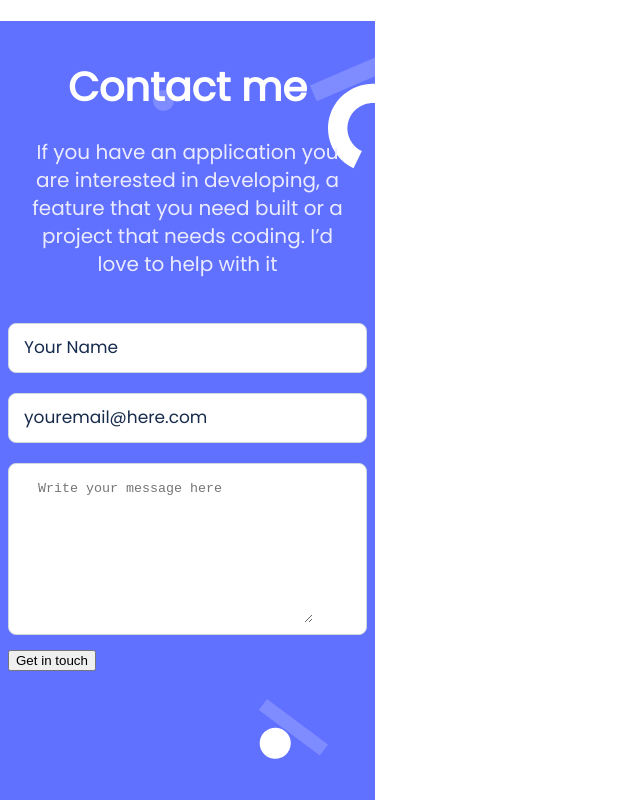
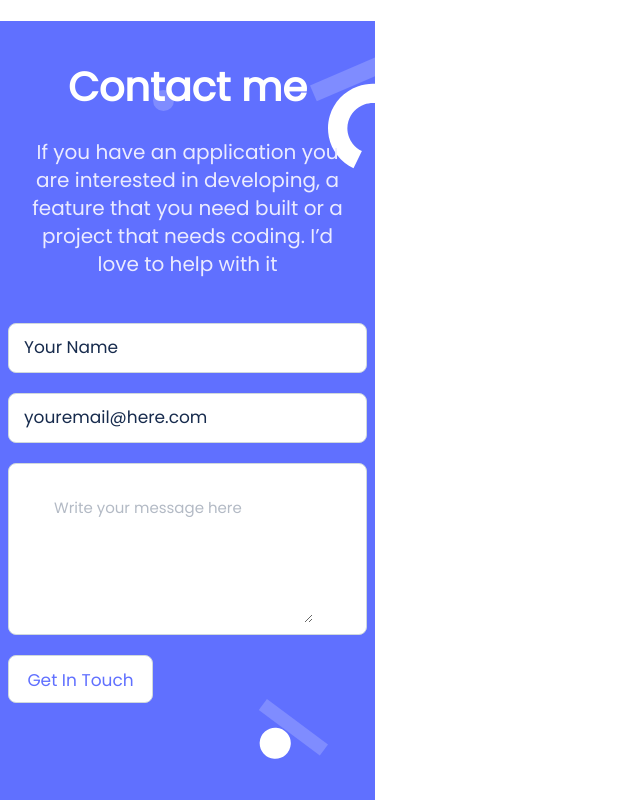
Before and after one commit to iKuartz/Portfolio-flex, a website: page index.html in a window 1280 px wide. Shown: the part 4689-5489 px from the top of the page, without its empty margins (0-640 px from the left). Drawn offline with Linux system fonts and the light colour scheme.

Commit message:
Add form button stytles

```diff
--- a/index.html
+++ b/index.html
@@ -297,7 +297,7 @@
 						></textarea>
 					</div>
 				</label>
-				<button type="submit">Get in touch</button>
+				<button class="btn-input" type="submit">Get In Touch</button>
 			</form>
 		</section>
 	</body>
--- a/styles.css
+++ b/styles.css
@@ -427,7 +427,6 @@ button {
 	border: none;
 	margin: 15px 15px 38px 12px;
 }
-}
 
 .big-input::placeholder {
 	font-family: "Poppins", "Times New Roman", Times, serif;
@@ -441,3 +440,20 @@ button {
 	padding-top: 15px;
 	padding-bottom: 15px;
 }
+
+.btn-input {
+	margin-top: 20px;
+	width: 145px;
+	height: 48px;
+	border-radius: 8px;
+	padding: 12px 16px;
+	background-color: #fff;
+	border: 1px solid #cfd8dc;
+	font-family: Poppins;
+	font-style: normal;
+	font-weight: 500;
+	font-size: 17px;
+	line-height: 24px;
+	color: #6070ff;
+	cursor: pointer;
+}
```
Lines whose indentation alone changed are shown as unchanged.
